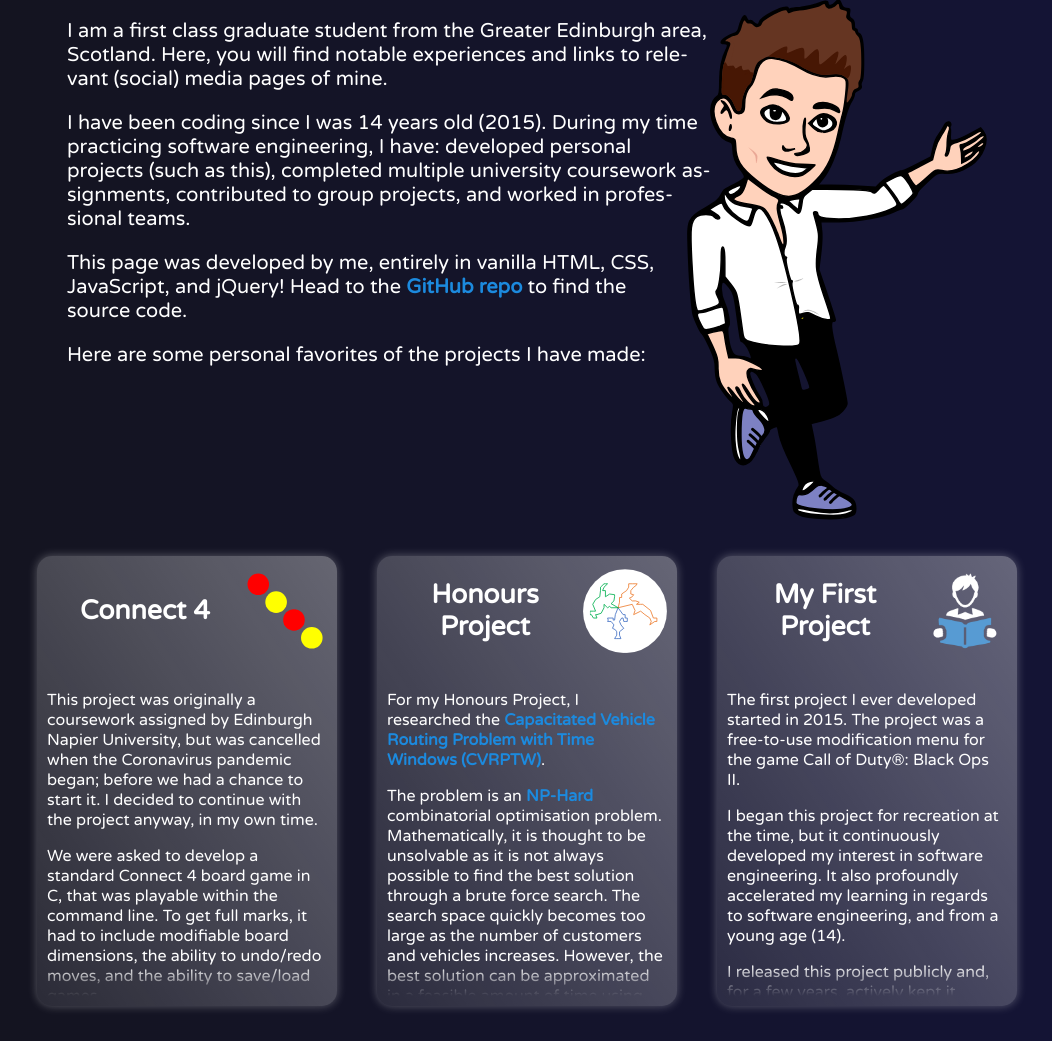
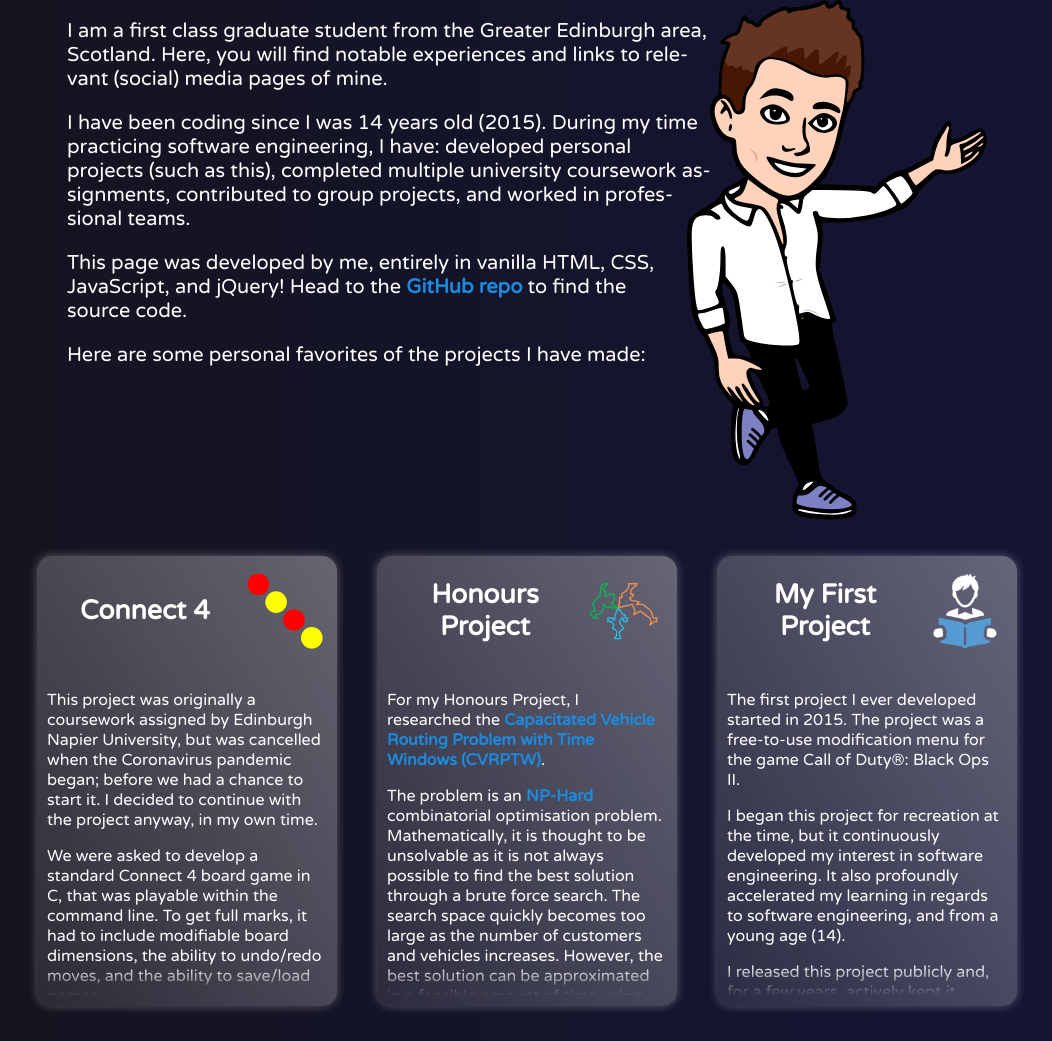
Before and after one commit to taylorc1009/Personal-Portfolio, a Flask app: page / in a window 1280 px wide. Shown: the part 1236-2277 px from the top of the page, without its empty margins (113-1165 px from the left). Run offline with Flask 2, Linux system fonts and the light colour scheme.

Commit message:
Improved Honours Project SVG

```diff
--- a/templates/index.html
+++ b/templates/index.html
@@ -136,7 +136,7 @@
 								<div class="body-card-grid">
 									<div class="body-card-heading" onclick="window.open('https://github.com/taylorc1009/Honours-Project', '_blank').focus()">
 										<h1 class="card-title">Honours Project</h1>
-										<img class="circle-img" src="{{ url_for('static', filename='honours_project.svg') }}"/>
+										<img src="{{ url_for('static', filename='honours_project.svg') }}"/>
 									</div>
 									<div class="body-card-body">
 										<p class="card-text">For my Honours Project, I researched the <a target="_blank" href="https://www.sintef.no/projectweb/top/vrptw/solomon-benchmark/">Capacitated Vehicle Routing Problem with Time Windows (CVRPTW)</a>.</p>
```
Also changed, not shown: static/honours_project.svg.
